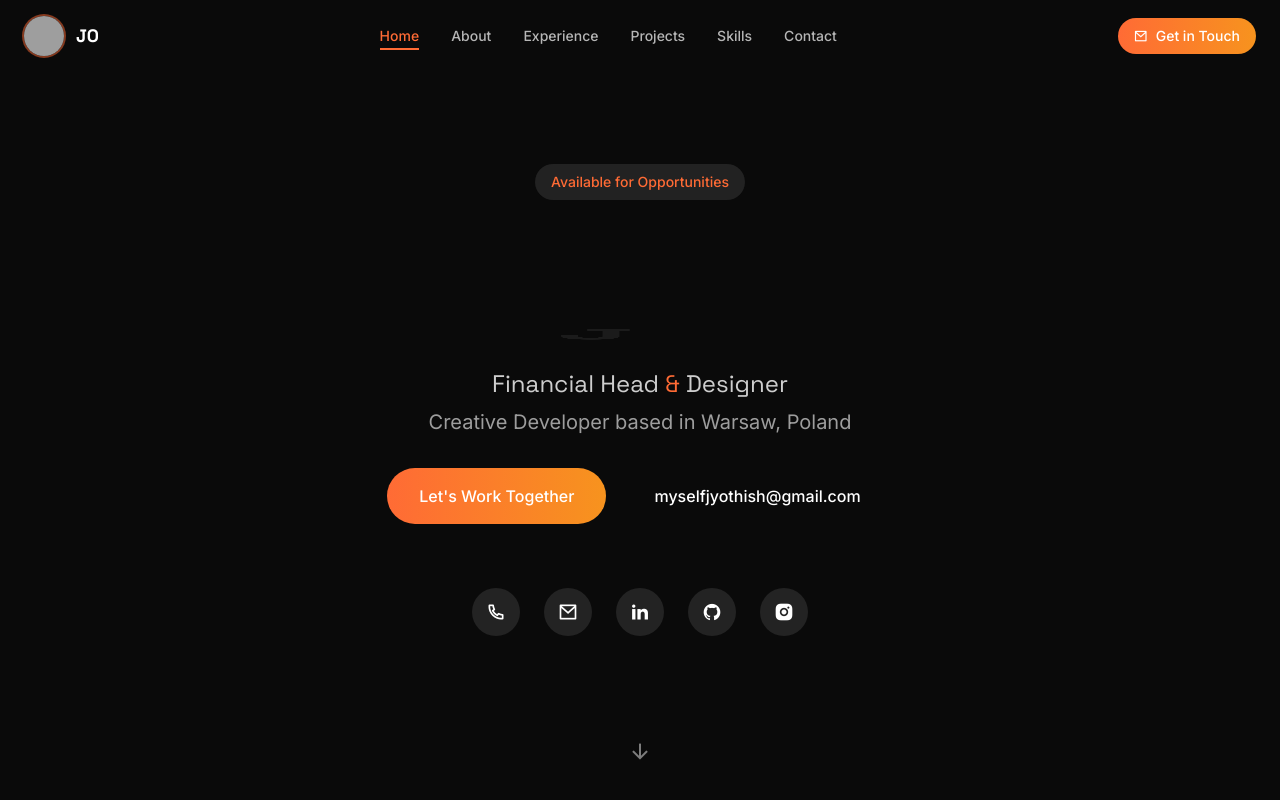
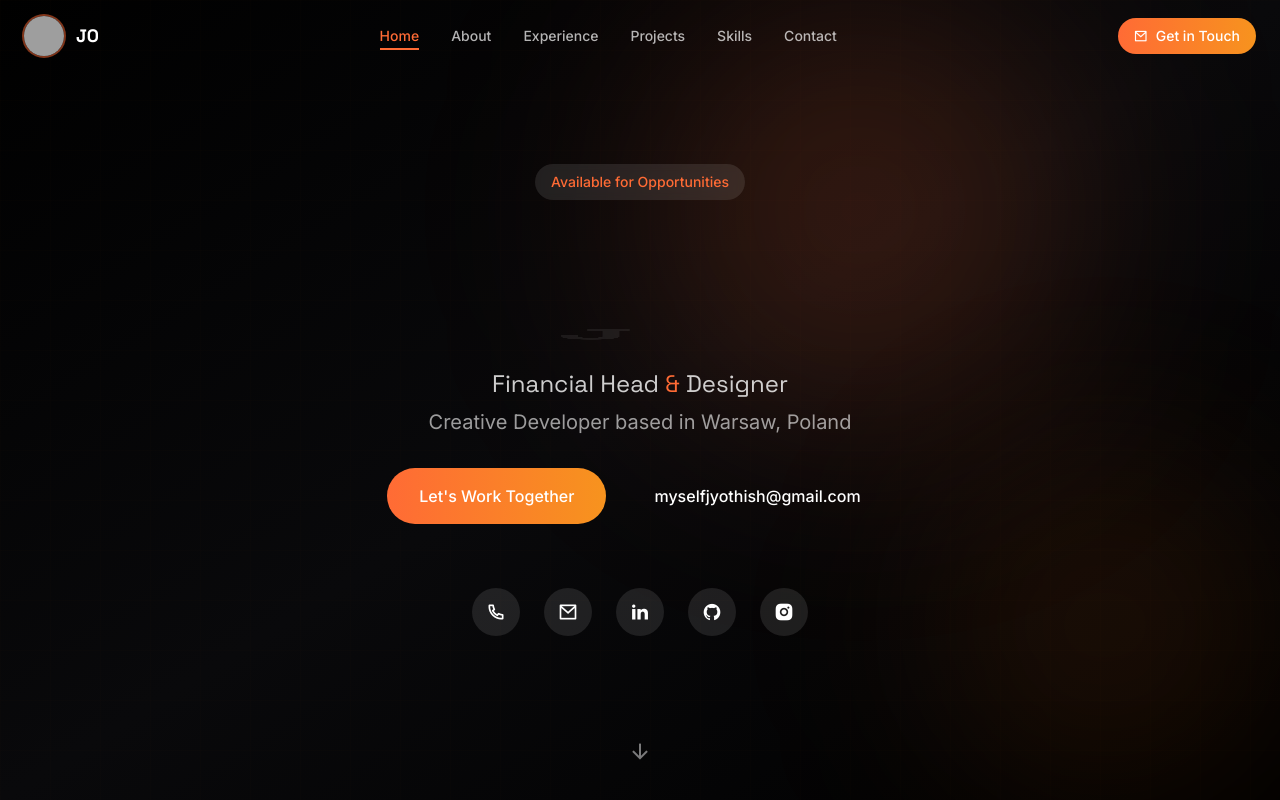
Before and after one commit to jothish-lux/portfolio, a React (Vite) app: page / in a window 1280 px wide. Shown: the top 800 px of the page. Built offline with nearby package versions, Linux system fonts and the light colour scheme; grey boxes are pictures that could not be loaded.

Commit message:
Improve performance

```diff
--- a/src/pages/home/components/Hero.tsx
+++ b/src/pages/home/components/Hero.tsx
@@ -34,49 +34,43 @@ export default function Hero() {
       id="home"
       className="relative min-h-screen flex items-center justify-center overflow-hidden"
     >
-      {/* Background */}
-      <div className="absolute inset-0 bg-gradient-to-br from-black via-zinc-950 to-black -z-30" />
+      {/* Background container */}
+<div className="absolute inset-0 overflow-hidden">
+  {/* Base gradient */}
+  <div className="absolute inset-0 bg-gradient-to-br from-black via-zinc-950 to-black" />
 
-      {/* Main Orange Glow */}
+  {/* Main orange glow */}
   <motion.div
     animate={{
-          x: [-30, 30, -30],
-          y: [-20, 20, -20],
+      x: [-20, 20, -20],
+      y: [-10, 10, -10],
     }}
     transition={{
-          duration: 12,
+      duration: 15,
       repeat: Infinity,
       ease: 'easeInOut',
     }}
-        className="absolute -top-40 left-1/2 h-[500px] w-[500px]
-        -translate-x-1/2 rounded-full bg-[#FF6B35]/20 blur-[120px] -z-20"
+    className="absolute left-1/2 top-0 h-[400px] w-[400px]
+    -translate-x-1/2 rounded-full
+    bg-[#FF6B35]/20 blur-[120px]"
   />
 
-      {/* Secondary Glow */}
-      <motion.div
-        animate={{
-          x: [20, -20, 20],
-          y: [10, -10, 10],
-        }}
-        transition={{
-          duration: 16,
-          repeat: Infinity,
-          ease: 'easeInOut',
-        }}
-        className="absolute bottom-0 right-0 h-[400px] w-[400px]
-        rounded-full bg-orange-500/10 blur-[100px] -z-20"
+  {/* Bottom glow */}
+  <div
+    className="absolute bottom-0 right-0 h-[350px] w-[350px]
+    rounded-full bg-orange-500/10 blur-[100px]"
   />
 
   {/* Grid */}
   <div
-        className="absolute inset-0 opacity-[0.04] -z-10"
+    className="absolute inset-0 opacity-[0.05]"
     style={{
       backgroundImage:
-            'linear-gradient(rgba(255,107,53,0.3) 1px, transparent 1px), linear-gradient(90deg, rgba(255,107,53,0.3) 1px, transparent 1px)',
+        'linear-gradient(rgba(255,107,53,0.2) 1px, transparent 1px), linear-gradient(90deg, rgba(255,107,53,0.2) 1px, transparent 1px)',
       backgroundSize: '50px 50px',
     }}
   />
-
+</div>
       {/* Content */}
       <div className="relative z-20 max-w-7xl mx-auto px-6 text-center">
         <motion.div
```
Lines whose indentation alone changed are shown as unchanged.
